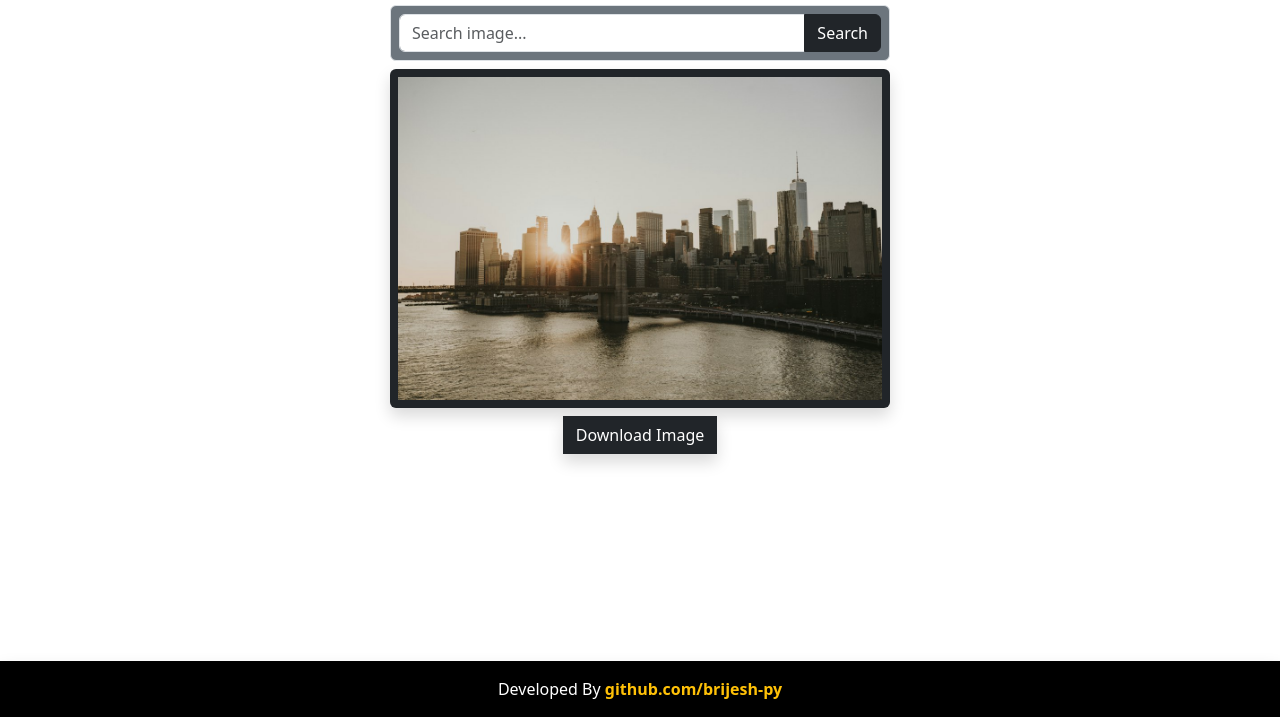
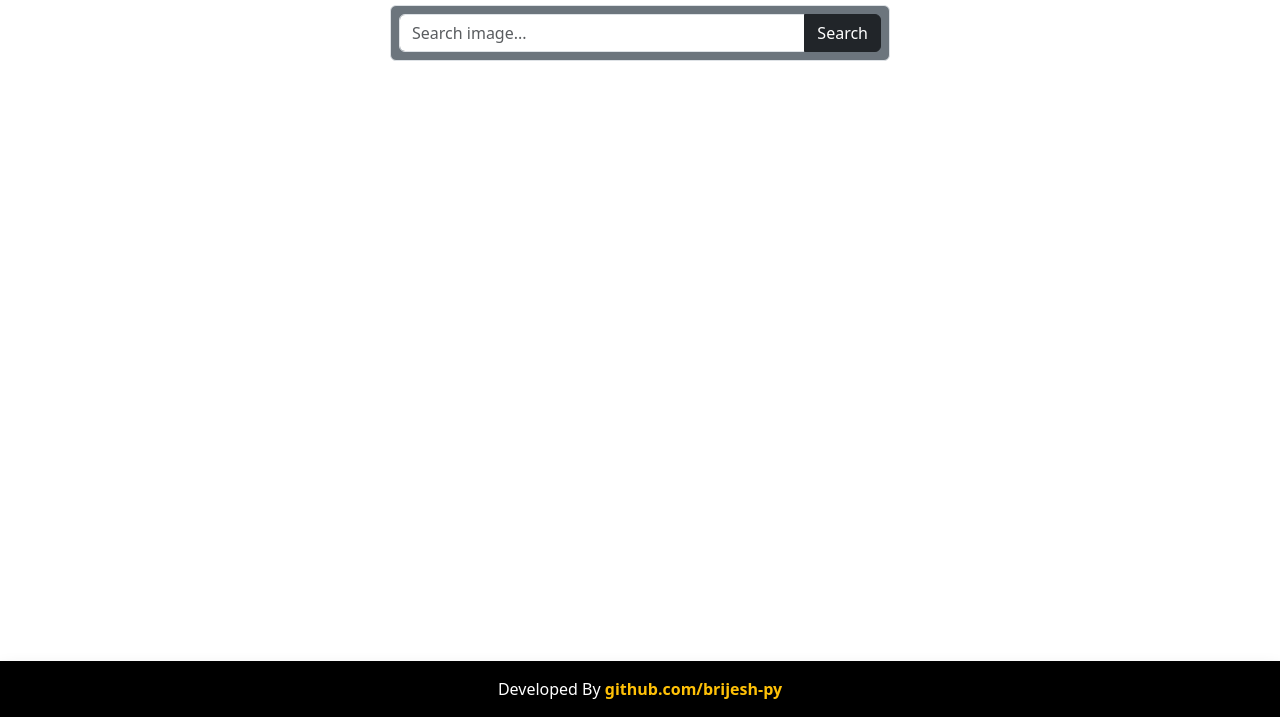
Before and after one commit to brijesh-py/image-downloader, a plain HTML site: page index.html in a window 1280 px wide. Shown: the part 83-800 px from the top of the page. Drawn offline with Linux system fonts and the light colour scheme.

Commit message:
Update index.html

```diff
--- a/index.html
+++ b/index.html
@@ -5,6 +5,7 @@
     <meta name="viewport" content="width=device-width, initial-scale=1.0" />
     <title>Download Image</title>
     <link rel="stylesheet" href="./css/bootstrap.min.css" />
+    <link rel="stylesheet" href="./css/style.css" />
   </head>
   <body>
     <h1
@@ -12,12 +13,13 @@
     >
       Image Downloader
     </h1>
-    <div class="container-fluid">
+    <div class="container-fluid mb-5">
       <div
-        class="input-group container p-2 bg-secondary border rounded mx-auto my-2"
-        style="max-width: 500px"
+
       >
-        <input
+        <form  class="input-group container p-2 bg-secondary border rounded mx-auto my-2"
+        style="max-width: 500px">
+          <input
           type="search"
           name="search"
           class="search form-control"
@@ -25,22 +27,17 @@
           placeholder="Search image..."
         />
         <button class="btn btn-dark">Search</button>
+        </form>
       </div>
-      <div class="container mx-auto">
+      <div class="mx-auto container">
         <div
-          class="shadow p-2 mx-auto bg-dark rounded"
-          style="max-width: 500px"
+          class="mx-auto rounded image-container row row-cols-1 row-cols-sm-2 row-cols-md-3 row-cols-lg-4 mb-5"
         >
-          <img class="img-fluid mx-auto d-block" src="./assets/car.jpg" />
+
         </div>
       </div>
-      <button
-        class="download-btn btn btn-dark mt-2 mx-auto d-block shadow rounded-0"
-      >
-        Download Image
-      </button>
     </div>
-    <footer class="bg-black position-fixed bottom-0 w-100 shadow">
+    <footer class="bg-black position-fixed  bottom-0 w-100 shadow">
       <div class="text-center p-3 text-white">
         <span>
             Developed By
```
